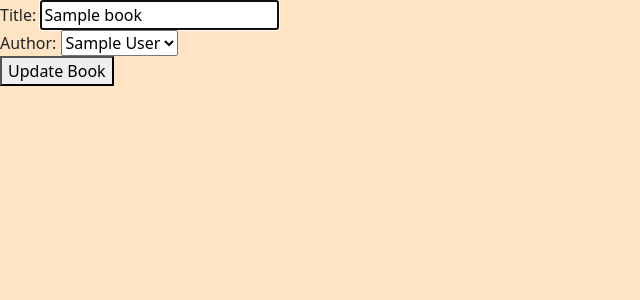
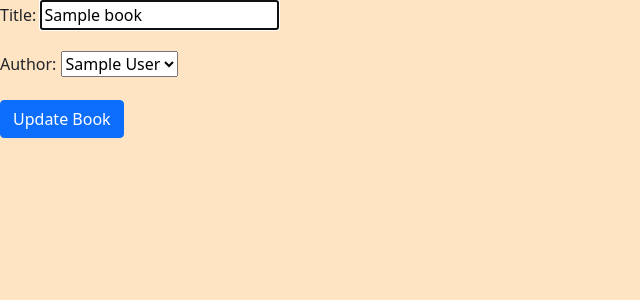
Before and after one commit to sandramolina/one_to_many_lab, a Flask app: page /1/edit in a window 1280 px wide. Shown: the part 56-356 px from the top of the page, without its empty margins (0-640 px from the left). Run offline with Flask 2, Linux system fonts and the light colour scheme; a database or web service that is not in the repository returns one stand-in record (values such as "Sample title"); some libraries are stand-ins or nearby versions.

Commit message:
styles edit book with bts forms

```diff
--- a/templates/edit.html
+++ b/templates/edit.html
@@ -2,13 +2,12 @@
 {% block content %}
 
 <form action="/{{book.id}}" method="post">
-<div>
-<label for="title">Title:</label>
+    <div class="mb-3">
+        <label for="title" class="form-label">Title:</label>
         <input type="text" id="title" name="title" value="{{book.title}}" required autofocus>
     </div>
-
-<div>
-<label for="author">Author:</label>
+    <div class="mb-3">
+        <label for="author" class="form-label">Author:</label>
         <select id="author" name="author_id">
             {% for author in all_authors %}
             <option value="{{ author.id }}"
@@ -18,9 +17,6 @@
             {% endfor %}
         </select>
     </div>
-
-<button type="submit">Update Book</button>
-
+    <button type="submit" class="btn btn-primary">Update Book</button>
 </form>
-
 {% endblock %}
```
Lines whose indentation alone changed are shown as unchanged.
